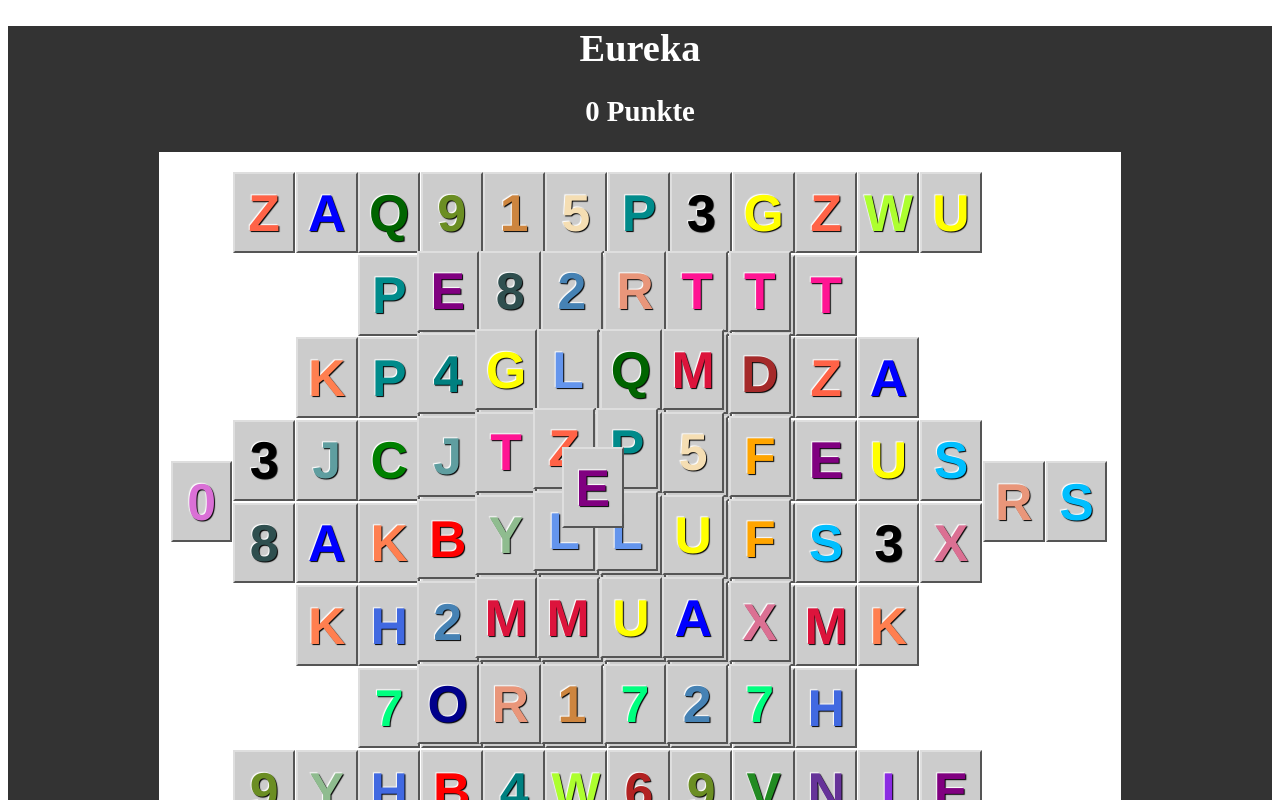
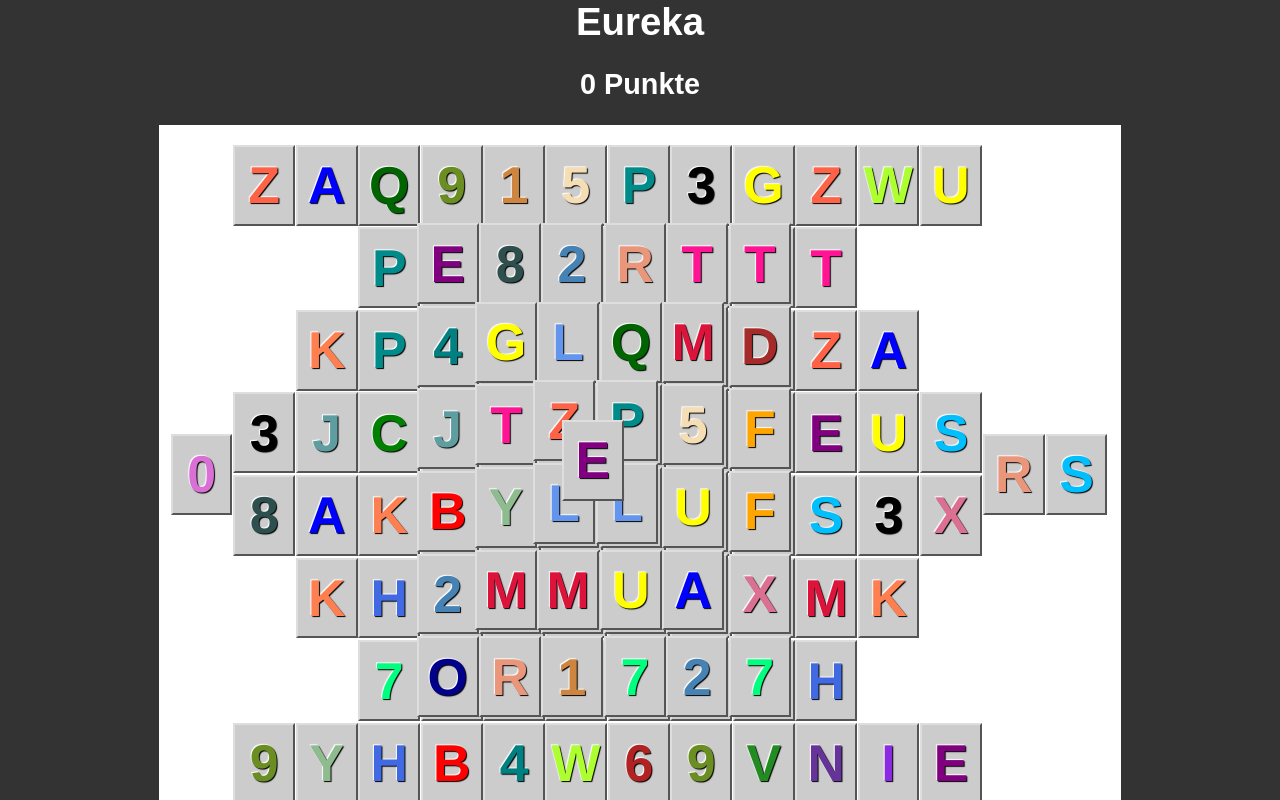
Before and after one commit to riethmayer/eureka, a Next.js app: page /game in a window 1280 px wide. Shown: the top 800 px of the page. Built offline with nearby package versions, Linux system fonts and the light colour scheme.

Commit message:
Code cleanup

```diff
--- a/components/GameRunning/GameBoard/GameBoard.tsx
+++ b/components/GameBoard/index.tsx
@@ -55,6 +55,7 @@ background-color: ${(props) => (props.primary && colors.primary) || (props.secon
 const Title = styled.h1`
 color: white;
 text-align: center;
+margin: 0;
 `
 const ScoreValue = styled.h2`
 color: white;
--- a/components/GameRunning/index.tsx
+++ /dev/null
@@ -1,14 +0,0 @@
-import { useSelector } from 'react-redux'
-import GameBoard from './GameBoard/GameBoard'
-import { selectGameRunning } from '@store/constraints'
-
-const GameRunning = () => {
-  const gameRunning = useSelector(selectGameRunning);
-  return (
-    <div>
-      { gameRunning && <GameBoard /> }
-    </div>
-  )
-}
-
-export default GameRunning
--- a/components/Layout.tsx
+++ b/components/Layout.tsx
@@ -19,7 +19,7 @@ const GlobalStyle = createGlobalStyle`
   }
 `
 const Layout = ({ children, title = 'Eureka' }: Props) => (
-  <div>
+  <>
     <Head>
       <title>{title}</title>
       <meta charSet="utf-8" />
@@ -27,7 +27,7 @@ const Layout = ({ children, title = 'Eureka' }: Props) => (
     </Head>
     <GlobalStyle />
     {children}
-  </div>
+  </>
 )
 
 export default Layout
--- a/pages/_app.tsx
+++ b/pages/_app.tsx
@@ -1,7 +1,6 @@
 import { AppProps } from 'next/app';
 import { store } from '@store/store';
-import '../styles/turtle.css'
-import '../styles/tile.css'
+import '../styles/global.css'
 import { Provider, useStore } from 'react-redux';
 import { useEffect } from 'react';
 
--- a/pages/game.tsx
+++ b/pages/game.tsx
@@ -1,13 +1,14 @@
 import type { NextPage } from 'next';
 import GameOver from '@components/GameOver/GameOver'
 import GamePaused from '@components/GamePaused'
-import GameRunning from '@components/GameRunning'
 
 import { useAppDispatch, useAppSelector } from '@store/hooks';
 import { abortGame, selectGameOver, selectGamePaused, selectGameRunning, selectTimeLeft, selectTimer } from '@store/constraints';
 import { startGame, tick, resumeGame } from '@store/constraints';
 import { useEffect } from 'react';
 import { store } from '@store/store';
+import Layout from '@components/Layout';
+import GameBoard from '@components/GameBoard';
 
 const Game: NextPage = () => {
   const gameRunning = useAppSelector(selectGameRunning);
@@ -40,11 +41,11 @@ const Game: NextPage = () => {
   }, [store])
 
   return (
-    <div>
-      { gameRunning && <GameRunning /> }
+    <Layout title="Eureka - Good luck!">
+      { gameRunning && <GameBoard /> }
       { gameOver && <GameOver /> }
       { gamePaused && <GamePaused resume={resume} /> }
-    </div>
+    </Layout>
   )
 }
 
--- /dev/null
+++ b/styles/global.css
@@ -0,0 +1,215 @@
+html,
+body {
+  margin: 0;
+  padding: 0;
+  height: 100vh;
+  width: 100vw;
+  box-sizing: border-box;
+}
+
+.tile.active div {
+  border: 1px solid limegreen;
+  border-top: 2px limegreen solid;
+  border-left: 2px limegreen solid;
+  border-right: 2px green solid;
+  border-bottom: 2px green solid;
+  background-color: #ddd;
+}
+
+.tile div p {
+  text-shadow: 1px 1px 1px black, -1px -1px 1px white;
+}
+
+svg .inner-rectangle {
+  fill: #ccc;
+  stroke-width: 10;
+  stroke: #ccc;
+}
+
+.rect {
+  width: 30px;
+  height: 40px;
+  position: relative;
+}
+
+.rect svg {
+  height: 100%;
+  width: 100%;
+}
+
+.rect-text .inner-token {
+  font-family: "Rubik", sans-serif;
+  font-weight: 900;
+  font-size: 300px;
+  stroke: #444;
+  stroke-width: 10;
+}
+
+.active .inner-token {
+  stroke: #black;
+}
+
+.tile.layer-0 {
+}
+
+.tile.layer-1 {
+  margin: -4px 0px 0px -4px;
+}
+
+.tile.layer-2 {
+  margin: -8px 0px 0px -8px;
+}
+
+.tile.layer-3 {
+  margin: -12px 0px 0px -12px;
+}
+
+.tile.layer-4 {
+  margin: -14px 0px 0px -14px;
+}
+
+.tile.layer-6 {
+}
+
+.turtle {
+  position: relative;
+}
+.turtle .tile {
+  position: absolute;
+}
+.layer-0 {
+  z-index: 10;
+}
+.layer-1 {
+  z-index: 20;
+}
+.layer-2 {
+  z-index: 30;
+}
+.layer-3 {
+  z-index: 40;
+}
+.layer-4 {
+  z-index: 50;
+}
+
+.row-1 {
+  top: 4.3em;
+}
+.row-2 {
+  top: 8.6em;
+}
+.row-3 {
+  top: 12.9em;
+}
+.row-4 {
+  /* single left */
+  top: 15.05em;
+}
+.row-5 {
+  top: 17.2em;
+}
+.row-6 {
+  /* duo right */
+  top: 15.05em;
+}
+.row-7 {
+  top: 21.5em;
+}
+.row-8 {
+  top: 25.8em;
+}
+.row-9 {
+  top: 30.1em;
+}
+.row-10 {
+  /* second layer*/
+  top: 4.3em;
+}
+.row-11 {
+  top: 8.6em;
+}
+.row-12 {
+  top: 12.9em;
+}
+.row-13 {
+  top: 17.2em;
+}
+.row-14 {
+  top: 21.5em;
+}
+.row-15 {
+  top: 25.8em;
+}
+.row-16 {
+  /* third layer */
+  top: 8.6em;
+}
+.row-17 {
+  top: 12.9em;
+}
+.row-18 {
+  top: 17.2em;
+}
+.row-19 {
+  top: 21.5em;
+}
+.row-20 {
+  /* fourth layer */
+  top: 12.9em;
+}
+.row-21 {
+  top: 17.2em;
+}
+.row-22 {
+  top: 15.05em;
+}
+.column-0 {
+  left: 0;
+}
+.column-1 {
+  left: 3.26em;
+}
+.column-2 {
+  left: 6.52em;
+}
+.column-3 {
+  left: 9.77em;
+}
+.column-4 {
+  left: 13.03em;
+}
+.column-5 {
+  left: 16.28em;
+}
+.column-6 {
+  left: 19.5em;
+}
+.column-7 {
+  left: 22.78em;
+}
+.column-8 {
+  left: 26.02em;
+}
+.column-9 {
+  left: 29.28em;
+}
+.column-10 {
+  left: 32.53em;
+}
+.column-11 {
+  left: 35.78em;
+}
+.column-12 {
+  left: 39.03em;
+}
+.column-13 {
+  left: 42.3em;
+}
+.column-14 {
+  left: 45.57em;
+}
+.column-15 {
+  /* top piece */
+  left: 21.1em;
+}
--- a/styles/tile.css
+++ /dev/null
@@ -1,63 +0,0 @@
-.tile.active div {
-  border: 1px solid limegreen;
-  border-top: 2px limegreen solid;
-  border-left: 2px limegreen solid;
-  border-right: 2px green solid;
-  border-bottom: 2px green solid;
-  background-color: #ddd;
-}
-
-.tile div p {
-  text-shadow: 1px 1px 1px black, -1px -1px 1px white;
-}
-
-svg .inner-rectangle {
-  fill: #ccc;
-  stroke-width: 10;
-  stroke: #ccc;
-}
-
-.rect {
-  width: 30px;
-  height: 40px;
-  position: relative;
-}
-
-.rect svg {
-  height: 100%;
-  width: 100%;
-}
-
-.rect-text .inner-token {
-  font-family: "Rubik", sans-serif;
-  font-weight: 900;
-  font-size: 300px;
-  stroke: #444;
-  stroke-width: 10;
-}
-
-.active .inner-token {
-  stroke: #black;
-}
-
-.tile.layer-0 {
-}
-
-.tile.layer-1 {
-  margin: -4px 0px 0px -4px;
-}
-
-.tile.layer-2 {
-  margin: -8px 0px 0px -8px;
-}
-
-.tile.layer-3 {
-  margin: -12px 0px 0px -12px;
-}
-
-.tile.layer-4 {
-  margin: -14px 0px 0px -14px;
-}
-
-.tile.layer-6 {
-}
--- a/styles/turtle.css
+++ /dev/null
@@ -1,136 +0,0 @@
-.turtle {
-  position: relative;
-}
-.turtle .tile {
-  position: absolute;
-}
-.layer-0 {
-  z-index: 10;
-}
-.layer-1 {
-  z-index: 20;
-}
-.layer-2 {
-  z-index: 30;
-}
-.layer-3 {
-  z-index: 40
-}
-.layer-4 {
-z-index: 50
-}
-
-.row-1 {
-  top: 4.3em;
-}
-.row-2 {
-  top: 8.6em;
-  }
-.row-3 {
-  top: 12.9em;
-}
-.row-4 { /* single left */
-  top: 15.05em;
-}
-.row-5 {
-  top: 17.2em;
-}
-.row-6 { /* duo right */
-  top: 15.05em;
-}
-.row-7 {
-  top: 21.5em;
-}
-.row-8 {
-  top: 25.8em;
-}
-.row-9 {
-  top: 30.1em;
-}
-.row-10 { /* second layer*/
-  top: 4.3em;
-}
-.row-11 {
-  top: 8.6em;
-}
-.row-12 {
-  top: 12.9em;
-}
-.row-13 {
-  top: 17.2em;
-}
-.row-14 {
-  top: 21.5em;
-}
-.row-15 {
-  top: 25.8em;
-}
-.row-16 { /* third layer */
-  top: 8.6em;
-}
-.row-17 {
-  top: 12.9em;
-}
-.row-18 {
-  top: 17.2em;
-}
-.row-19 {
-  top: 21.5em;
-}
-.row-20 { /* fourth layer */
-  top: 12.9em;
-}
-.row-21 {
-  top: 17.2em;
-}
-.row-22 {
-  top: 15.05em;
-}
-.column-0 {
-  left: 0;
-}
-.column-1 {
-  left: 3.26em;
-}
-.column-2 {
-  left: 6.52em;
-}
-.column-3 {
-  left: 9.77em;
-}
-.column-4 {
-  left: 13.03em;
-}
-.column-5 {
-  left: 16.28em;
-}
-.column-6 {
-  left: 19.50em;
-}
-.column-7 {
-  left: 22.78em;
-}
-.column-8 {
-  left: 26.02em;
-}
-.column-9 {
-  left: 29.28em;
-}
-.column-10 {
-  left: 32.53em;
-}
-.column-11 {
-  left: 35.78em;
-}
-.column-12 {
-  left: 39.03em;
-}
-.column-13 {
-  left: 42.3em;
-}
-.column-14 {
-  left: 45.57em;
-}
-.column-15 { /* top piece */
-  left: 21.1em;
-}
```
